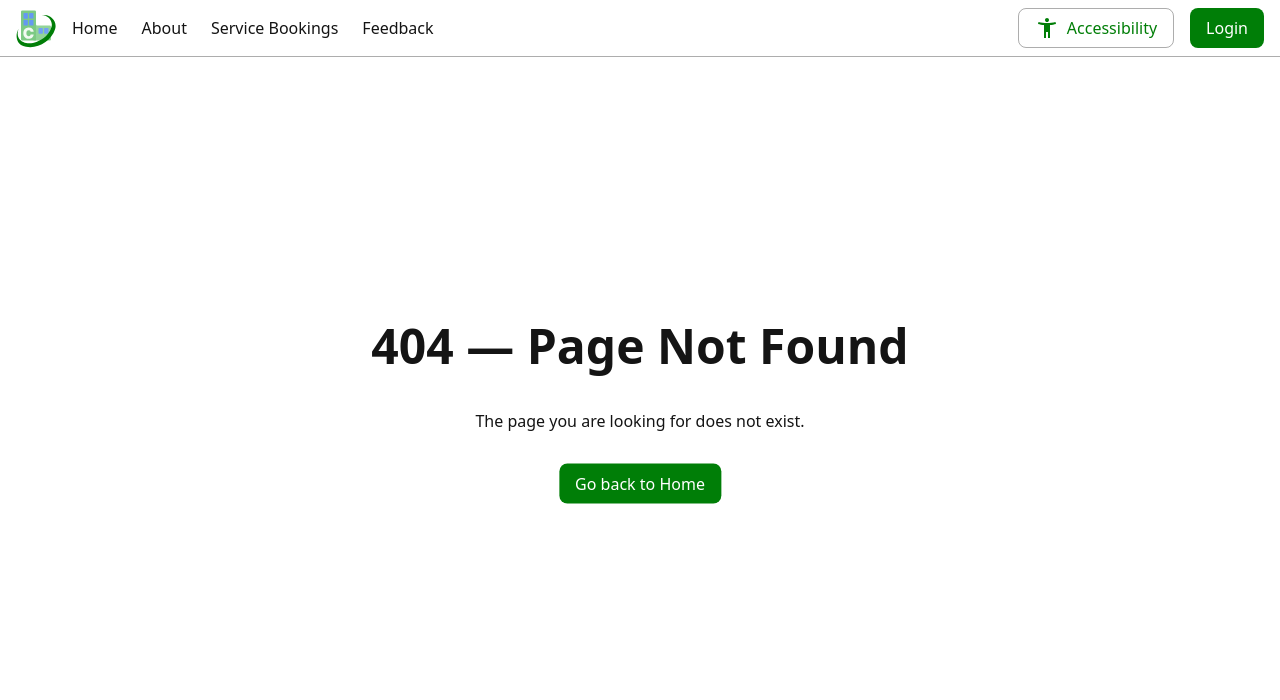
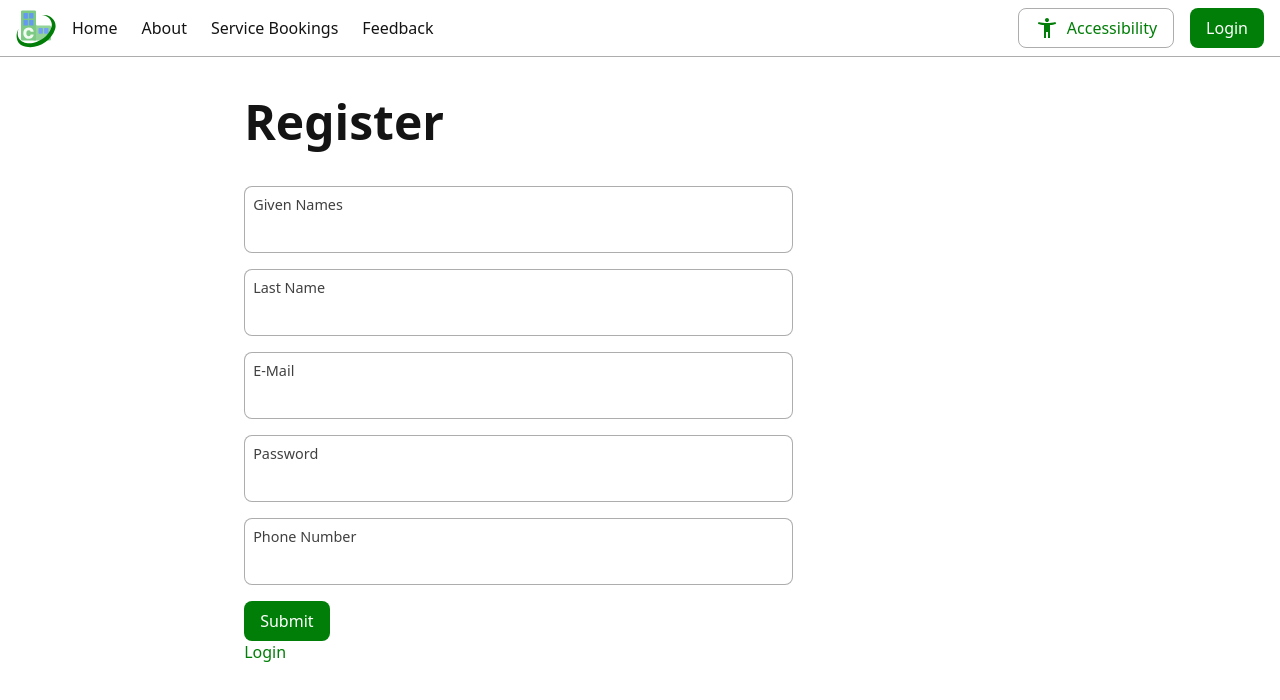
Before and after one commit to JamesRampling/CityLinkConnect, a Vue app: page /register in a window 1280 px wide. Before the commit this address had no page. Shown: the top 700 px of the page. Built offline with nearby package versions, Linux system fonts and the light colour scheme.

Commit message:
Add navigation between login and register pages.

```diff
--- a/src/routes/LoginView.vue
+++ b/src/routes/LoginView.vue
@@ -1,75 +1,25 @@
-<script setup lang="ts">
-import { User } from '#shared/models';
-import InputText from '@/components/InputText.vue';
-import { useValidation } from '@/utils/validation';
-import { reactive } from 'vue';
-import z from 'zod';
-
-const field = reactive({
-  given_names: '',
-  last_name: '',
-  password: '',
-  email: '',
-  phone: '',
-});
-const { errors, validate } = useValidation(
-  User.extend({ password: z.string().min(8) }),
-  field,
-);
-</script>
-
 <template>
   <div class="page-wrapper">
-    <h1>Register</h1>
-    <form class="form" action="" @submit.prevent="validate">
-      <InputText
-        v-model="field.given_names"
-        name="given-names"
-        label="Given Names"
-      />
-      <ul v-if="errors.given_names" class="error-list">
-        <li v-for="error in errors.given_names" :key="error">{{ error }}</li>
-      </ul>
+    <h1>Login</h1>
+    <!-- <form class="form" action="" @submit.prevent="validate"> -->
+    <!-- <InputText -->
+    <!-- v-model="field.given_names" -->
+    <!-- name="given-names" -->
+    <!-- label="Given Names" -->
+    <!-- /> -->
 
-      <InputText v-model="field.last_name" name="last-name" label="Last Name" />
-      <ul v-if="errors.last_name" class="error-list">
-        <li v-for="error in errors.last_name" :key="error" class="error-item">
-          {{ error }}
-        </li>
-      </ul>
-      <InputText v-model="field.email" name="email" label="E-Mail" />
-      <ul v-if="errors.email" class="error-list">
-        <li v-for="error in errors.email" :key="error" class="error-item">
-          {{ error }}
-        </li>
-      </ul>
-      <InputText name="password" label="Password" />
-      <ul v-if="errors.password" class="error-list">
-        <li v-for="error in errors.password" :key="error" class="error-item">
-          {{ error }}
-        </li>
-      </ul>
-      <InputText v-model="field.phone" name="phone" label="Phone Number" />
-      <ul v-if="errors.phone" class="error-list">
-        <li v-for="error in errors.phone" :key="error" class="error-item">
-          {{ error }}
-        </li>
-      </ul>
-      <div class="button-row">
-        <button type="submit" class="button-filled">Submit</button>
-      </div>
-    </form>
+    <!-- <InputText v-model="field.last_name" name="last-name" label="Last Name" /> -->
+
+    <!-- <InputText v-model="field.email" name="email" label="E-Mail" /> -->
+
+    <InputText name="password" label="Password" />
+
+    <!-- <InputText v-model="field.phone" name="phone" label="Phone Number" /> -->
+
+    <div class="button-row">
+      <button type="submit" class="button-filled">Submit</button>
+    </div>
+    <!-- </form> -->
+    <router-link to="/register">Register</router-link>
   </div>
 </template>
-
-<style>
-.error-list {
-  margin: 0;
-  padding-inline-start: 1rem;
-}
-
-.error-item {
-  color: red;
-  list-style: none;
-}
-</style>
--- /dev/null
+++ b/src/routes/RegisterView.vue
@@ -0,0 +1,76 @@
+<script setup lang="ts">
+import { User } from '#shared/models';
+import InputText from '@/components/InputText.vue';
+import { useValidation } from '@/utils/validation';
+import { reactive } from 'vue';
+import z from 'zod';
+
+const field = reactive({
+  given_names: '',
+  last_name: '',
+  password: '',
+  email: '',
+  phone: '',
+});
+const { errors, validate } = useValidation(
+  User.extend({ password: z.string().min(8) }),
+  field,
+);
+</script>
+
+<template>
+  <div class="page-wrapper">
+    <h1>Register</h1>
+    <form class="form" action="" @submit.prevent="validate">
+      <InputText
+        v-model="field.given_names"
+        name="given-names"
+        label="Given Names"
+      />
+      <ul v-if="errors.given_names" class="error-list">
+        <li v-for="error in errors.given_names" :key="error">{{ error }}</li>
+      </ul>
+
+      <InputText v-model="field.last_name" name="last-name" label="Last Name" />
+      <ul v-if="errors.last_name" class="error-list">
+        <li v-for="error in errors.last_name" :key="error" class="error-item">
+          {{ error }}
+        </li>
+      </ul>
+      <InputText v-model="field.email" name="email" label="E-Mail" />
+      <ul v-if="errors.email" class="error-list">
+        <li v-for="error in errors.email" :key="error" class="error-item">
+          {{ error }}
+        </li>
+      </ul>
+      <InputText name="password" label="Password" />
+      <ul v-if="errors.password" class="error-list">
+        <li v-for="error in errors.password" :key="error" class="error-item">
+          {{ error }}
+        </li>
+      </ul>
+      <InputText v-model="field.phone" name="phone" label="Phone Number" />
+      <ul v-if="errors.phone" class="error-list">
+        <li v-for="error in errors.phone" :key="error" class="error-item">
+          {{ error }}
+        </li>
+      </ul>
+      <div class="button-row">
+        <button type="submit" class="button-filled">Submit</button>
+      </div>
+    </form>
+    <router-link to="/login">Login</router-link>
+  </div>
+</template>
+
+<style>
+.error-list {
+  margin: 0;
+  padding-inline-start: 1rem;
+}
+
+.error-item {
+  color: red;
+  list-style: none;
+}
+</style>
--- a/src/routes/index.ts
+++ b/src/routes/index.ts
@@ -29,6 +29,8 @@ const router = createRouter({
       props: convertProps({ id: Number }),
     },
     { path: '/login', component: () => import('@/routes/LoginView.vue') },
+
+    { path: '/register', component: () => import('@/routes/RegisterView.vue') },
     {
       path: '/feedback',
       component: () => import('@/routes/FeedbackFormView.vue'),
```
